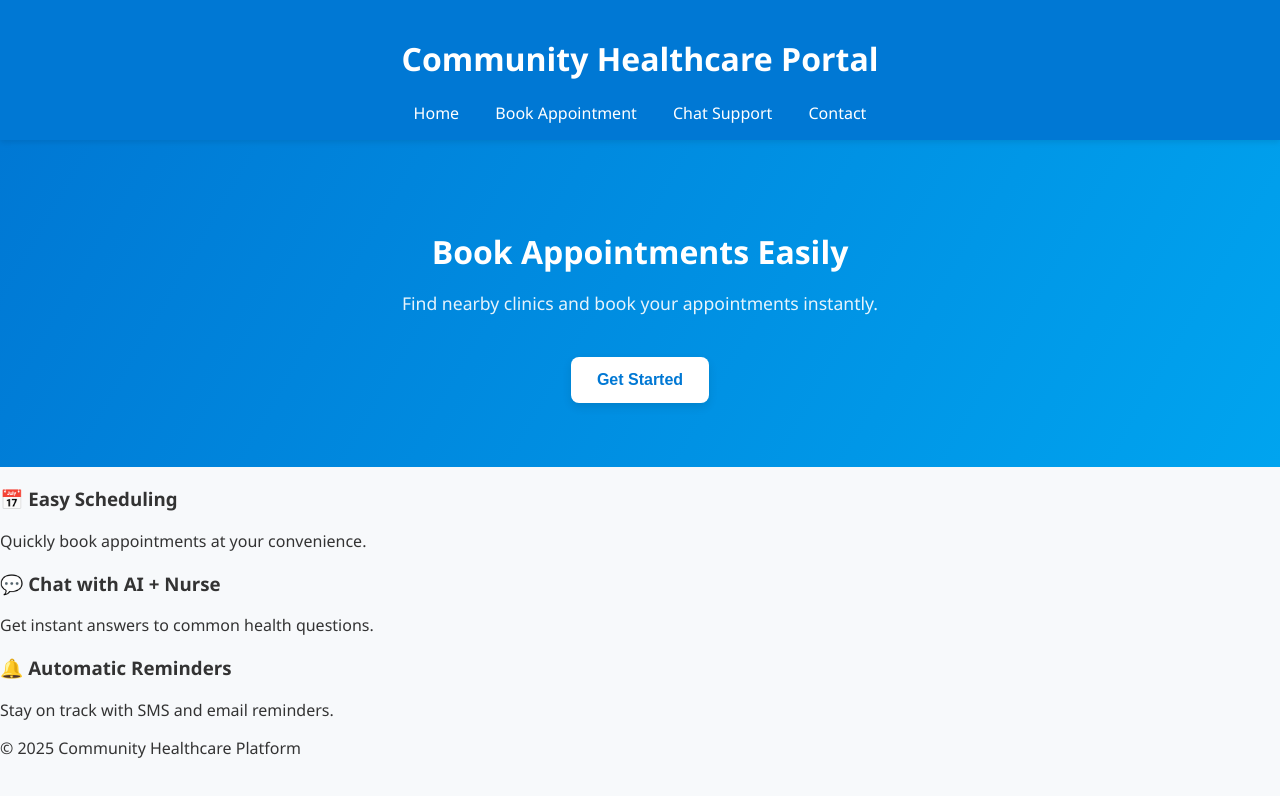
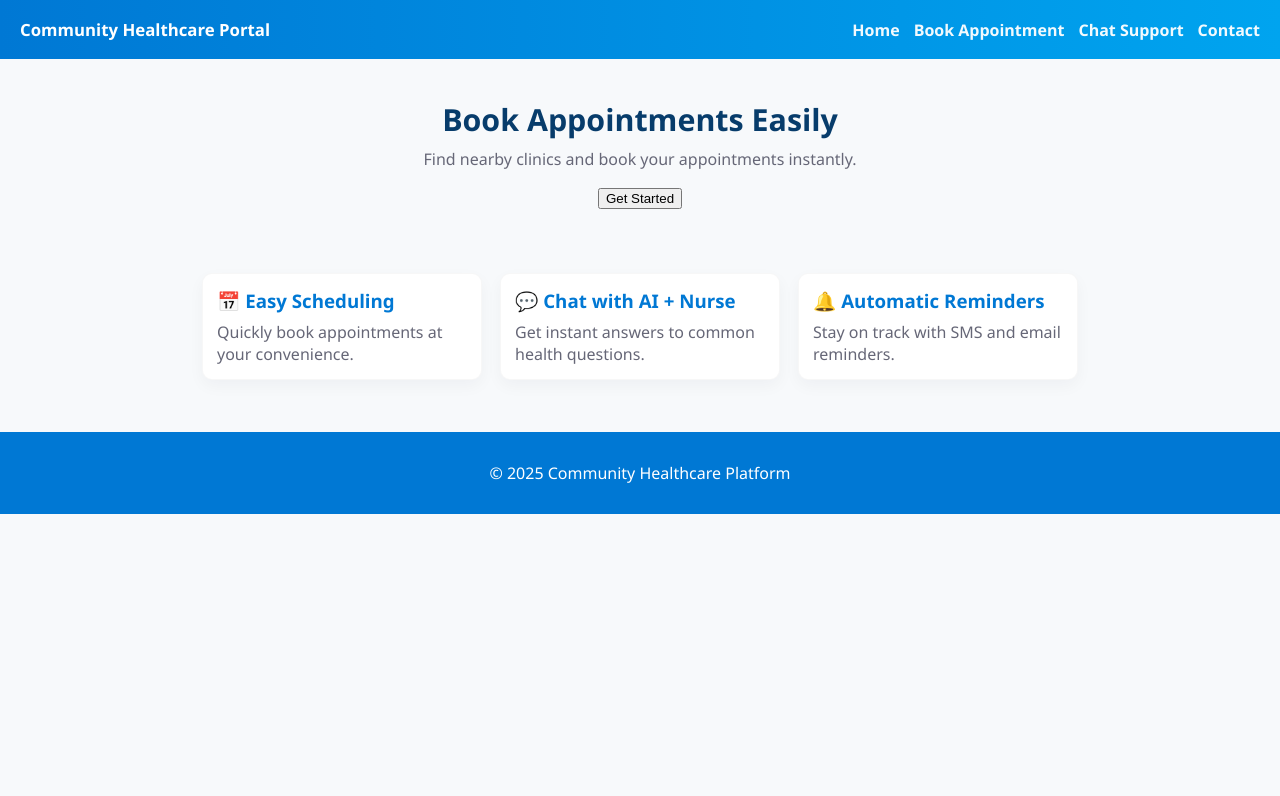
Before and after one commit to affiwillcarry/Capstone, a website: page views/index.html in a window 1280 px wide. Drawn offline with Linux system fonts and the light colour scheme.

Commit message:
style.css

```diff
--- a/public/css/style.css
+++ b/public/css/style.css
@@ -1,92 +1,96 @@
-/* ------------------------------
-   Global + Transitions
---------------------------------*/
-* {
-  transition: all 0.3s ease;
+/* Safe, minimal, polished stylesheet for Community Healthcare Portal */
+
+/* Base */
+:root{
+  --brand:#0078d4;
+  --brand-dark:#005fa3;
+  --muted:#666777;
+  --bg:#f7f9fb;
+  --card:#ffffff;
 }
+*{box-sizing:border-box}
+html,body{height:100%;margin:0;font-family:"Segoe UI", Roboto, Arial, sans-serif;background:var(--bg);color:#222;scroll-behavior:smooth}
 
-body {
-  font-family: "Segoe UI", sans-serif;
-  margin: 0;
-  padding: 0;
-  background: #f7f9fb;
-  color: #333;
+/* Header */
+header{
+  background: linear-gradient(90deg,var(--brand),#00a4ef);
+  color:white;
+  padding:18px 20px;
+  display:flex;
+  align-items:center;
+  justify-content:space-between;
+  gap:18px;
 }
+header h1{font-size:1.05rem;margin:0;font-weight:700}
+nav{display:flex;align-items:center;gap:14px}
+nav a{color:white;text-decoration:none;font-weight:600;opacity:0.95}
+nav a.active{text-decoration:underline}
 
-/* ------------------------------
-   Header + Navigation
---------------------------------*/
-header {
-  background-color: #0078d4;
-  color: white;
-  padding: 1rem;
-  text-align: center;
-  position: sticky;
-  top: 0;
-  z-index: 100;
-  box-shadow: 0 2px 6px rgba(0, 0, 0, 0.1);
+/* Hero (simple) */
+.hero{
+  padding:40px 20px;
+  text-align:center;
+  background:linear-gradient(180deg, rgba(255,255,255,0), rgba(255,255,255,0));
 }
+.hero h2{font-size:1.9rem;margin:0 0 8px;color:#073c6b}
+.hero p{margin:0 0 16px;color:var(--muted)}
 
-nav {
-  margin-top: 0.5rem;
+/* Features / cards */
+.features{display:flex;flex-wrap:wrap;gap:18px;justify-content:center;padding:24px}
+.card{background:var(--card);border-radius:10px;padding:14px;width:280px;box-shadow:0 6px 16px rgba(10,20,40,0.04);border:1px solid rgba(0,0,0,0.03)}
+.card h3{margin:0 0 8px;color:var(--brand)}
+.card p{margin:0;color:var(--muted)}
+
+/* Booking form container */
+.book-container{max-width:720px;margin:28px auto;padding:20px;background:var(--card);border-radius:10px;box-shadow:0 8px 24px rgba(10,20,40,0.04);border:1px solid rgba(0,0,0,0.03)}
+.book-container h2{text-align:center;color:var(--brand);margin-top:0;margin-bottom:18px}
+
+/* Form elements - larger, consistent */
+.clean-form{display:flex;flex-direction:column;gap:12px}
+.clean-form label{font-weight:600;color:#333}
+.clean-form input,
+.clean-form select,
+.clean-form textarea{
+  width:100%;
+  padding:12px 14px;
+  border-radius:8px;
+  border:1px solid #d6dde6;
+  font-size:1rem;
+  color:#222;
+  background:#fff;
 }
+.clean-form textarea{min-height:110px;resize:vertical}
+.clean-form input:focus,
+.clean-form select:focus,
+.clean-form textarea:focus{outline:none;border-color:var(--brand);box-shadow:0 4px 14px rgba(3,100,180,0.08)}
 
-nav a {
-  color: white;
-  margin: 0 1rem;
-  text-decoration: none;
-  font-weight: 500;
-  position: relative;
+/* Submit button */
+.submit-btn{
+  background:var(--brand);
+  color:#fff;
+  border:none;
+  padding:12px 16px;
+  font-weight:700;
+  border-radius:8px;
+  cursor:pointer;
+  font-size:1rem;
+  display:inline-block;
 }
+.submit-btn:hover{background:var(--brand-dark);transform:translateY(-2px)}
 
-nav a::after {
-  content: "";
-  position: absolute;
-  bottom: -4px;
-  left: 0;
-  width: 0%;
-  height: 2px;
-  background: white;
-  transition: width 0.3s ease;
+/* Confirmation card */
+.confirmation-container{display:flex;justify-content:center;padding:32px}
+.confirmation-card{background:var(--card);padding:20px;border-radius:10px;text-align:center;box-shadow:0 8px 20px rgba(10,20,40,0.04)}
+.checkmark{width:64px;height:64px;border-radius:50%;background:#eaf8ef;color:#1b7a3b;display:inline-flex;align-items:center;justify-content:center;font-size:28px;margin:0 auto 12px}
+
+/* Footer */
+footer{background:var(--brand);color:white;padding:14px;text-align:center;margin-top:28px}
+
+/* Responsive tweaks */
+@media (max-width:800px){
+  .card{width:100%}
+  header{flex-direction:column;align-items:flex-start}
+  nav{margin-top:8px}
+  .hero{padding:28px 12px}
+  .book-container{margin:16px;padding:16px}
 }
-
-nav a:hover::after {
-  width: 100%;
-}
-
-/* ------------------------------
-   Hero Section
---------------------------------*/
-.hero {
-  text-align: center;
-  padding: 4rem 1rem;
-  background: linear-gradient(120deg, #0078d4, #00a4ef);
-  color: white;
-  animation: fadeIn 1s ease-in;
-}
-
-.hero h2 {
-  font-size: 2rem;
-  margin-bottom: 0.5rem;
-}
-
-.hero p {
-  font-size: 1.1rem;
-  opacity: 0.9;
-}
-
-.hero button {
-  background: white;
-  color: #0078d4;
-  border: none;
-  padding: 0.9rem 1.6rem;
-  font-size: 1rem;
-  border-radius: 8px;
-  cursor: pointer;
-  margin-top: 1.5rem;
-  font-weight: 600;
-  box-shadow: 0 4px 10px rgba(0,0,0,0.1);
-}
-
-.hero button:hover {
-  transform: translateY
```
